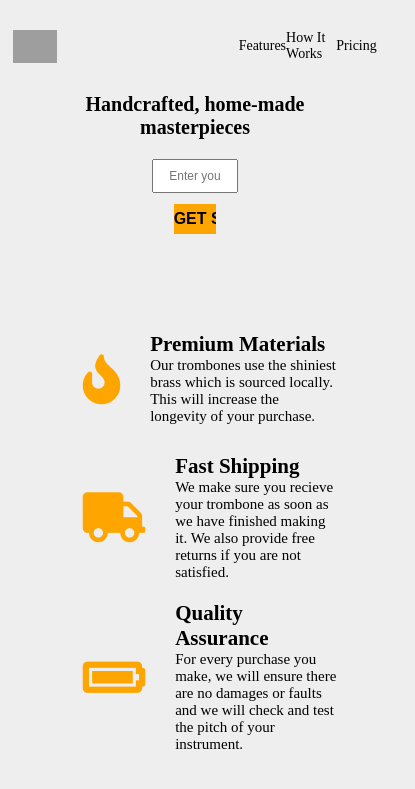
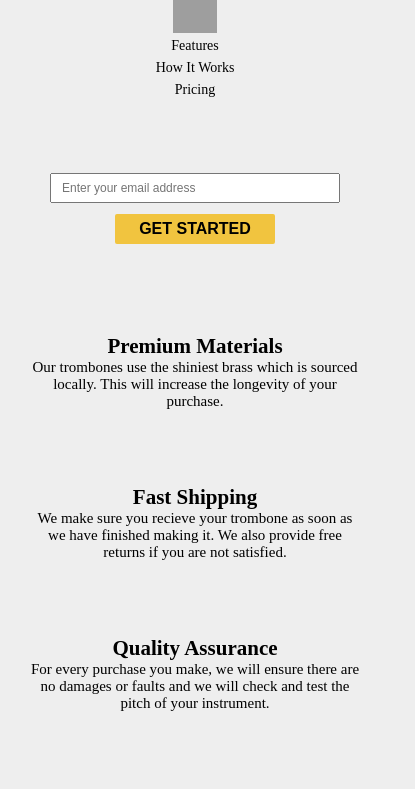
Before and after one commit to Tayron-Lizano/codePenPractice, a plain HTML site: page productLandingfPage/index.html in a window 390 px wide. Shown: the top 789 px of the page, 415 px wide, since content can reach past the window. Drawn offline with Linux system fonts and the light colour scheme; grey boxes are pictures that could not be loaded.

Commit message:
responsive design hecho hasta la sección FEATURES, aun nada esta roto :)

```diff
--- a/productLandingfPage/style.css
+++ b/productLandingfPage/style.css
@@ -48,7 +48,6 @@ li{
 }
 
 main{
-    width: 73%;
     margin:auto;
     margin-top: 11vh;
 }
@@ -56,7 +55,7 @@ main{
 #form {
     text-align: center;
     margin-bottom: 4rem;
-    margin-top: 1.5rem;
+    margin-top: 14vh;
 
 }
 
@@ -67,26 +66,39 @@ main{
 }
 
 #form #email {
-    width: 30%;
+    width: 29rem;
     height:3rem;
-    padding: 1.5rem;
+    padding: 1rem;
     font-size: 1.2rem;
 
 }
 
 #form #submit{
-    width: 15%;
+    width: 16rem;
     height: 3rem;
-    background: orange;
+    background: #F1C43F;
     font-weight: 700;
     font-size: 1.6rem;
     border: none;
+    cursor:pointer;
+    border-radius:2px;
 }
 
-section{
-    padding: 3rem 0;
+#form #submit:hover{
+   background: orange;
+   transition: background 0.9s;
 }
 
+
+section{
+    padding: 3rem 3rem;
+}
+
+
+#features .groupfeatures{
+   max-width:1000px;
+   margin: auto;
+}
 
 #features .groupfeatures{
     display: flex;
@@ -159,12 +171,18 @@ section{
 
 .products .btn{
     margin-top: 3rem;
-    background: orange;
+    background: #F1C43F;
     border:0;
     border-radius: 2px;
     text-transform: uppercase;
     padding: 1rem 2rem;
     font-size:1.6rem;
+    cursor:pointer;
+}
+
+.products .btn:hover{
+   background: orange;
+   transition:background 1s;
 }
 
 
@@ -184,3 +202,62 @@ footer li{
     font-size:1.3rem;
     margin:0 1rem;
 }
+
+@media (max-width:1000px){
+   #features .groupfeatures{
+      width:100%;
+   }
+}
+
+
+@media (max-width:650px){
+   #header{
+      height: 20vh;
+
+   }
+
+   #form{
+      margin-top: 130px;
+   }
+
+   #nav-bar ul{
+      display: block;
+      text-align: center;
+   }
+
+   #nav-bar li{
+      padding: 0.3rem;
+   }
+
+}
+
+
+@media (max-width:600px){
+   #header{
+      display:block;
+      text-align: center;
+   }
+   #header #nav-bar{
+      width: 100%;
+      text-align: center;
+   }
+
+
+}
+
+@media (max-width:550px){
+
+   #features .features-content{
+      text-align: center;
+   }
+
+   #features .groupfeatures:nth-child(even){
+      margin-top: 75px;
+      margin-bottom: 75px;
+   }
+
+   #features i{
+      display: none;
+   }
+
+}
```
